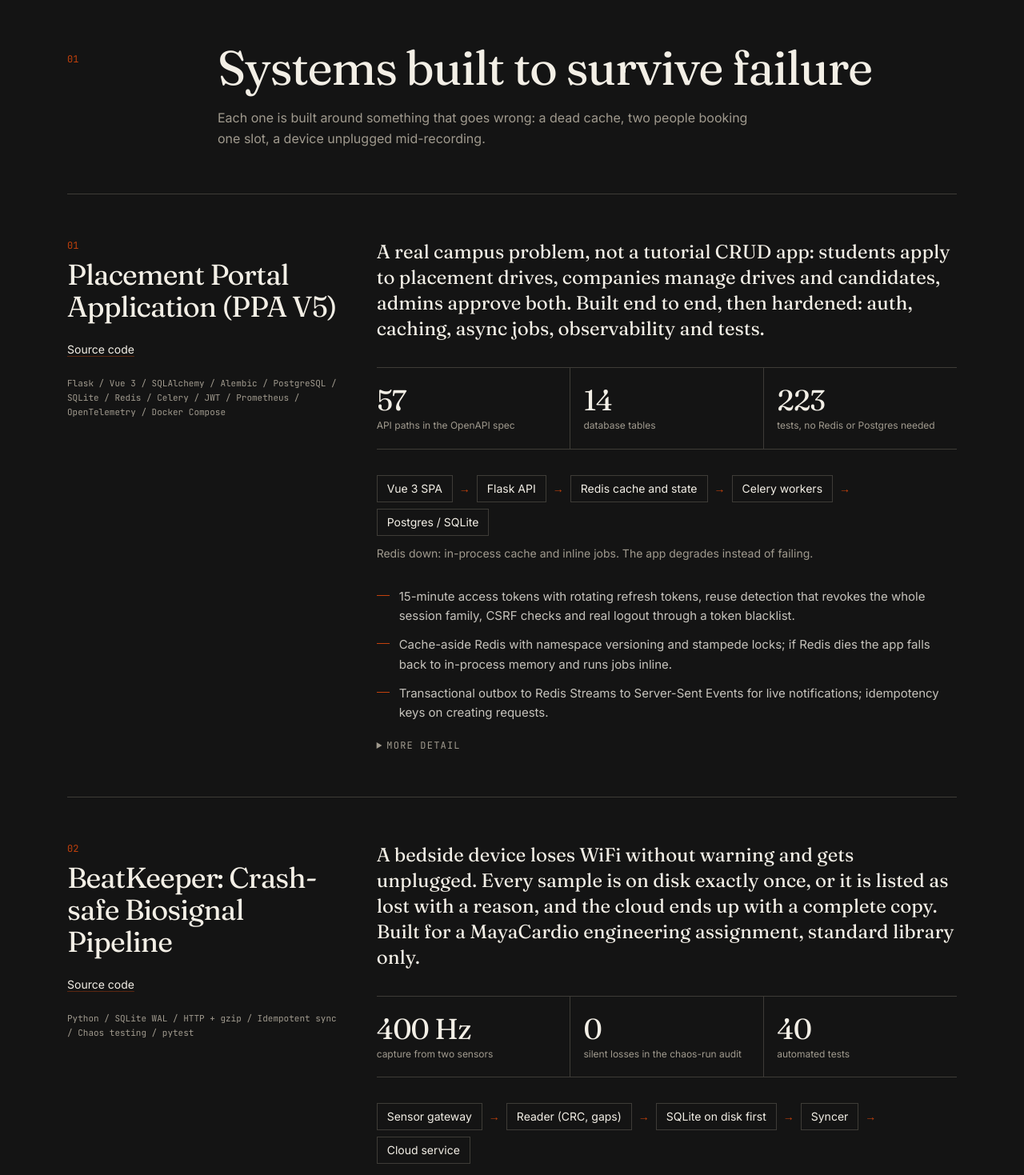
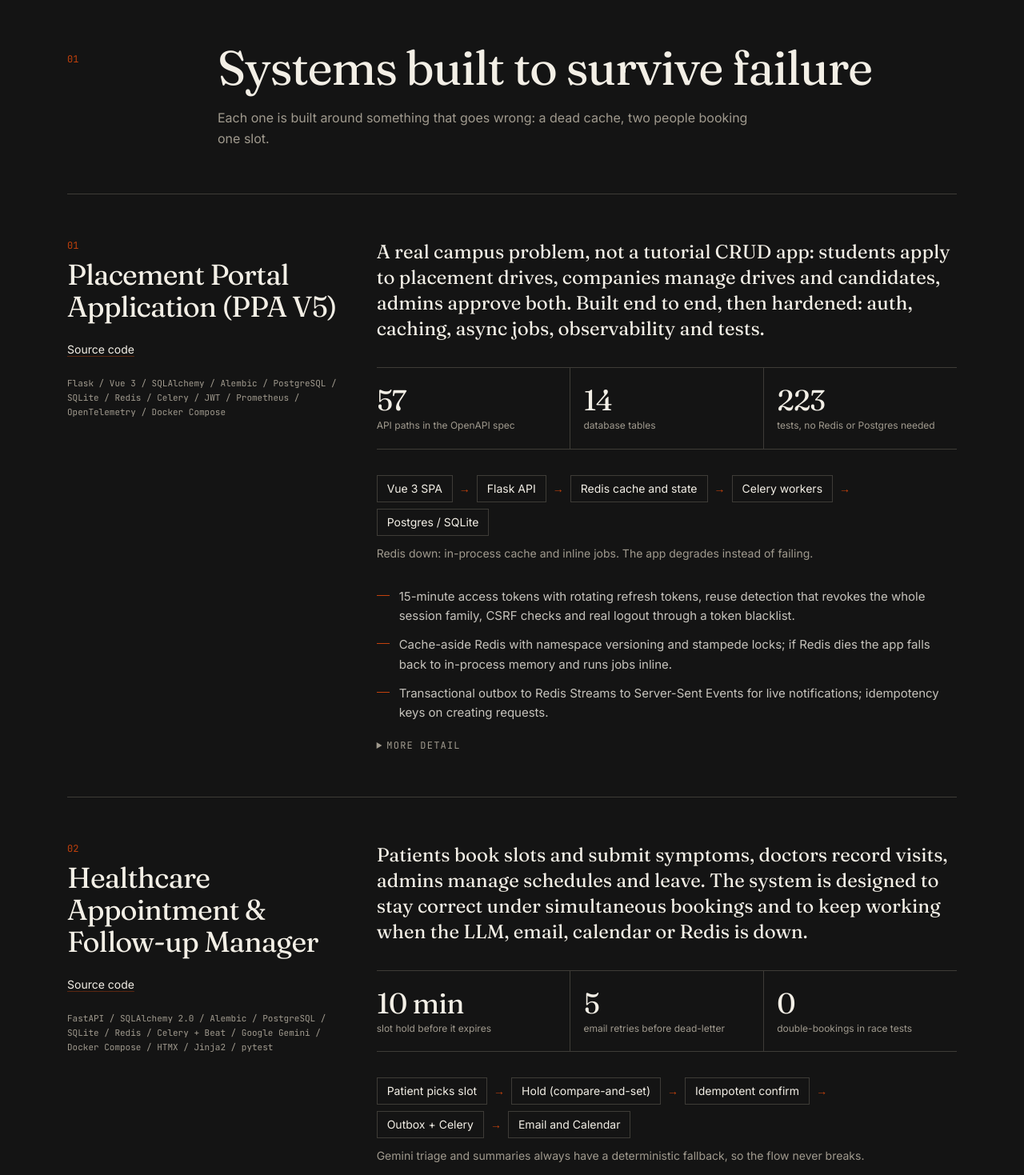
Before and after one commit to Jainparth22/porfoliosample, a Next.js app: page / in a window 1280 px wide. Shown: the part 1180-2649 px from the top of the page at 80% size. Built offline with nearby package versions, Linux system fonts and the light colour scheme.

Commit message:
Move BeatKeeper out of the featured case studies

```diff
--- a/src/components/sections/Shipped.tsx
+++ b/src/components/sections/Shipped.tsx
@@ -3,7 +3,7 @@ import CaseStudy from '@/components/ui/CaseStudy';
 import { projects } from '@/data/projects';
 
 // The big case studies, by repository name, in this order.
-const slugs = ['PlacementPortalApp', 'MayaCardio', 'Healthcare-Appointment-Follow-up-Manager', 'Inventory-app'];
+const slugs = ['PlacementPortalApp', 'Healthcare-Appointment-Follow-up-Manager', 'Inventory-app'];
 
 export default function Shipped() {
   const list = slugs
@@ -15,7 +15,7 @@ export default function Shipped() {
         <SectionHead
           no="01"
           title="Systems built to survive failure"
-          note="Each one is built around something that goes wrong: a dead cache, two people booking one slot, a device unplugged mid-recording."
+          note="Each one is built around something that goes wrong: a dead cache, two people booking one slot."
           inverse
         />
         {list.map((p, i) => (
--- a/src/data/projects.ts
+++ b/src/data/projects.ts
@@ -50,26 +50,6 @@ export const projects: Project[] = [
       "Admin dashboard queries cut from 20 SQL statements to 6 (measured on a laptop, reproducible with the benchmark script).",
     ],
     showcase: "The 'Engineering stories' in the README: eight bugs found and fixed, from a stateless-JWT logout hole to a cache that never hit. Run it with docker compose up.",
-  },
-  {
-    title: "BeatKeeper: Crash-safe Biosignal Pipeline",
-    description: "Offline-first capture of two sensors at 400 Hz with disk-first storage, idempotent cloud sync, on-device processing during outages and an auditor that checks nothing was silently lost.",
-    longDescription: "A bedside device loses WiFi without warning and gets unplugged. Every sample is on disk exactly once, or it is listed as lost with a reason, and the cloud ends up with a complete copy. Built for a MayaCardio engineering assignment, standard library only.",
-    tech: ["Python", "SQLite WAL", "HTTP + gzip", "Idempotent sync", "Chaos testing", "pytest"],
-    github: "https://github.com/Jainparth22/MayaCardio",
-    metrics: [{ value: "400 Hz", label: "capture from two sensors" }, { value: "0", label: "silent losses in the chaos-run audit" }, { value: "40", label: "automated tests" }],
-    flow: ["Sensor gateway", "Reader (CRC, gaps)", "SQLite on disk first", "Syncer", "Cloud service"],
-    flowNote: "Offline, the same processing code runs on the device and the backlog drains when the network returns.",
-    category: ["featured", "distributed"],
-    featured: true,
-    status: "demo",
-    highlights: [
-      "Disk first: each sample is committed to SQLite (WAL, full sync) before anything else touches it; primary keys make every retry harmless.",
-      "One processing core runs on the device when offline and in the cloud when online; a test checks both give the same results.",
-      "A built-in faulty sensor simulator plus a chaos test that hard-kills processes and cuts the network, audited against ground truth.",
-      "Stated limits: measured on a PC with synthetic data, not yet power-pull tested on a real Raspberry Pi. Developed with AI assistance, as the README says.",
-    ],
-    showcase: "docs/EVIDENCE.md and the hardening log in docs/DESIGN.md.",
   },
   {
     title: "Healthcare Appointment & Follow-up Manager",
@@ -465,6 +445,25 @@ export const projects: Project[] = [
     showcase: "Redirect twice to show the cache hit, delete the link and show the 410.",
   },
   {
+    title: "BeatKeeper: Crash-safe Biosignal Pipeline",
+    description: "Offline-first capture of two sensors at 400 Hz with disk-first storage, idempotent cloud sync, on-device processing during outages and an auditor that checks nothing was silently lost.",
+    longDescription: "A bedside device loses WiFi without warning and gets unplugged. Every sample is on disk exactly once, or it is listed as lost with a reason, and the cloud ends up with a complete copy. Built for a MayaCardio engineering assignment, standard library only.",
+    tech: ["Python", "SQLite WAL", "HTTP + gzip", "Idempotent sync", "Chaos testing", "pytest"],
+    github: "https://github.com/Jainparth22/MayaCardio",
+    metrics: [{ value: "400 Hz", label: "capture from two sensors" }, { value: "0", label: "silent losses in the chaos-run audit" }, { value: "40", label: "automated tests" }],
+    flow: ["Sensor gateway", "Reader (CRC, gaps)", "SQLite on disk first", "Syncer", "Cloud service"],
+    flowNote: "Offline, the same processing code runs on the device and the backlog drains when the network returns.",
+    category: ["distributed"],
+    status: "demo",
+    highlights: [
+      "Disk first: each sample is committed to SQLite (WAL, full sync) before anything else touches it; primary keys make every retry harmless.",
+      "One processing core runs on the device when offline and in the cloud when online; a test checks both give the same results.",
+      "A built-in faulty sensor simulator plus a chaos test that hard-kills processes and cuts the network, audited against ground truth.",
+      "Stated limits: measured on a PC with synthetic data, not yet power-pull tested on a real Raspberry Pi. Developed with AI assistance, as the README says.",
+    ],
+    showcase: "docs/EVIDENCE.md and the hardening log in docs/DESIGN.md.",
+  },
+  {
     title: "Flask Coursework",
     description: "20 progressive Flask modules from Hello World to production, each with runnable code and a DOCS.md.",
     longDescription: "A self-made curriculum on Flask 3.1 for revision and teaching.",
```
